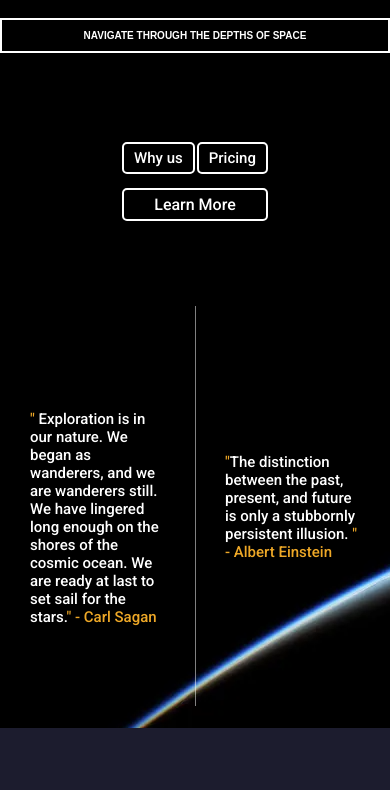
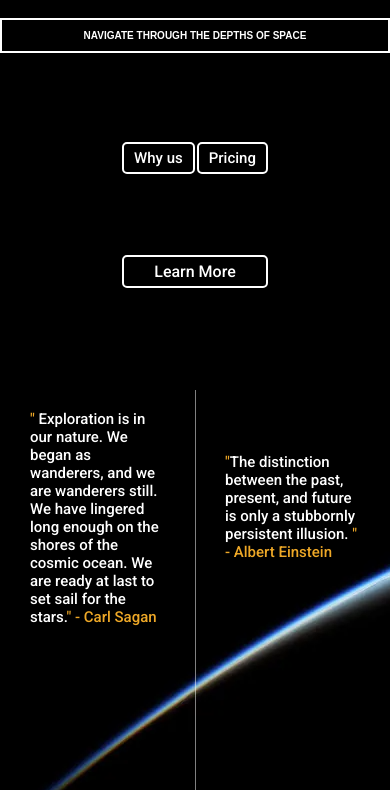
Before and after one commit to Ic3Archer/SpaceExplorer, a plain HTML site: page index.html in a window 390 px wide. Shown: the part 116-906 px from the top of the page. Before the commit the page ends 844 px from the top, so only its background shows below. Drawn offline with Linux system fonts and the light colour scheme.

Commit message:
edited responsive.css

```diff
--- a/responsive.css
+++ b/responsive.css
@@ -24,10 +24,14 @@
     }
 
     .learnMore {
-        top: 36%;
+        top: 44%;
     }
 
     .subText p {
         margin-top: 80px;
     }
+
+    .verticalLine {
+        top: 60%;
+    }
 }
```
